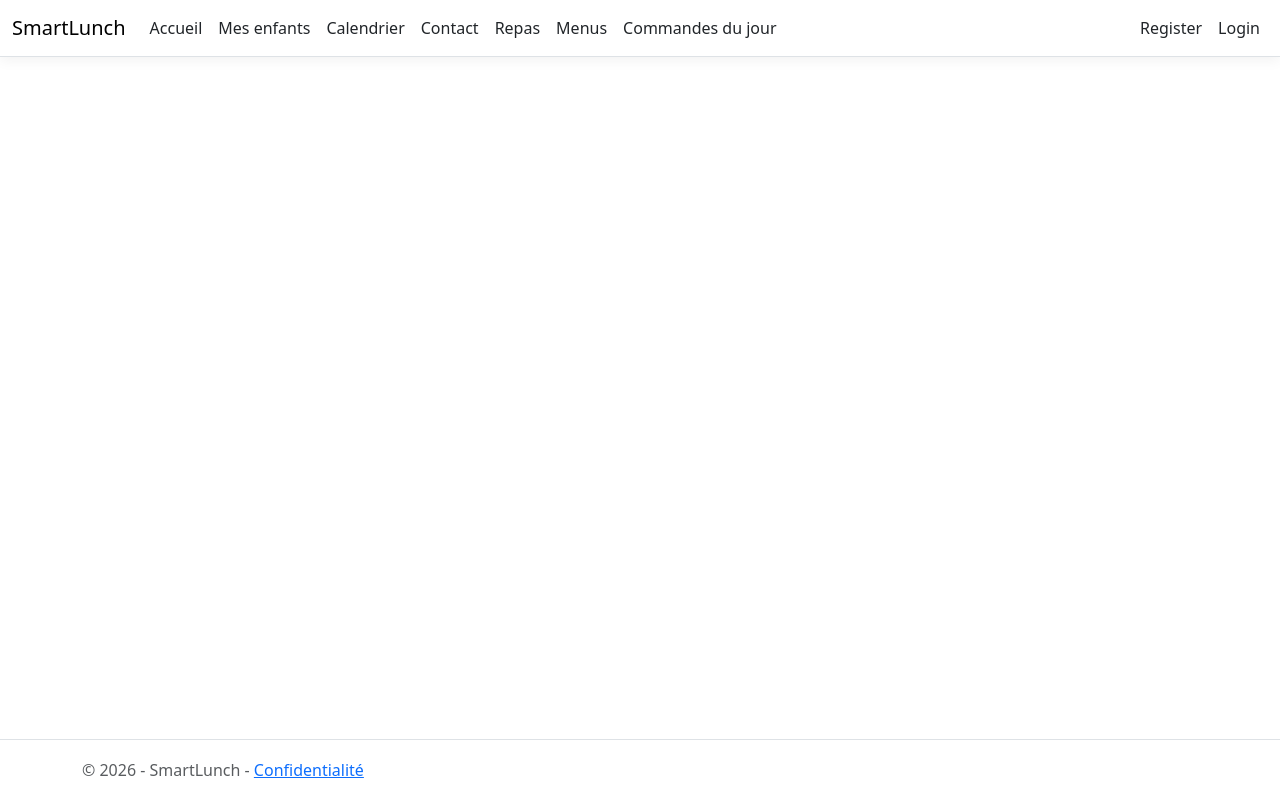
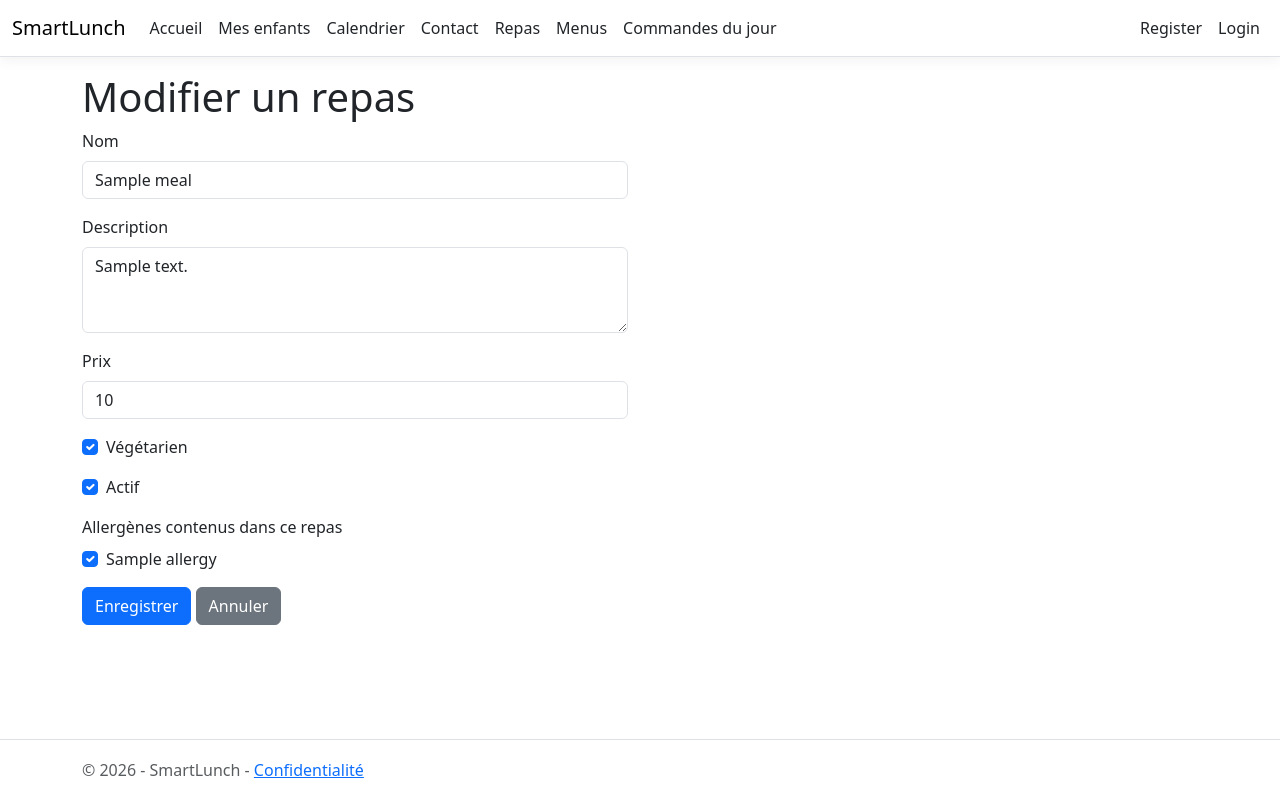
Before and after one commit to IsadoraEaston/SmartLunch, an ASP.NET Core app: page /Admin/Meals/Edit/1 in a window 1280 px wide. Run offline with ASP.NET Core 8, Linux system fonts and the light colour scheme; a user stored in the database is signed in; tables that the repository leaves empty hold one stand-in row (values such as "Sample post"); style sheets or scripts are compiled from the project's sources; some libraries are stand-ins or nearby versions.

Commit message:
Ajoute la vue Edit de la gestion des repas

```diff
--- a/SmartLunch/Views/Admin/Meals/Edit.cshtml
+++ b/SmartLunch/Views/Admin/Meals/Edit.cshtml
@@ -1,5 +1,66 @@
-@*
-    For more information on enabling MVC for empty projects, visit https://go.microsoft.com/fwlink/?LinkID=397860
-*@
+@model SmartLunch.Models.Meal
+
 @{
+    ViewData["Title"] = "Modifier un repas";
+    var allergies = (List<SmartLunch.Models.Allergy>)ViewBag.Allergies;
+    var selected = (HashSet<int>)ViewBag.SelectedAllergyIds;
 }
+
+<h1>Modifier un repas</h1>
+
+<div class="row">
+    <div class="col-md-6">
+        <form method="post" action="/Admin/Meals/Edit/@Model.Id">
+            @Html.AntiForgeryToken()
+            <div asp-validation-summary="ModelOnly" class="text-danger"></div>
+
+            <div class="mb-3">
+                <label asp-for="Name" class="form-label"></label>
+                <input asp-for="Name" class="form-control" />
+                <span asp-validation-for="Name" class="text-danger"></span>
+            </div>
+
+            <div class="mb-3">
+                <label asp-for="Description" class="form-label"></label>
+                <textarea asp-for="Description" class="form-control" rows="3"></textarea>
+                <span asp-validation-for="Description" class="text-danger"></span>
+            </div>
+
+            <div class="mb-3">
+                <label asp-for="Price" class="form-label"></label>
+                <input asp-for="Price" class="form-control" type="number" step="0.01" min="0" max="100" />
+                <span asp-validation-for="Price" class="text-danger"></span>
+            </div>
+
+            <div class="form-check mb-3">
+                <input asp-for="IsVegetarian" class="form-check-input" />
+                <label asp-for="IsVegetarian" class="form-check-label"></label>
+            </div>
+
+            <div class="form-check mb-3">
+                <input asp-for="IsActive" class="form-check-input" />
+                <label asp-for="IsActive" class="form-check-label"></label>
+            </div>
+
+            <div class="mb-3">
+                <label class="form-label">Allergènes contenus dans ce repas</label>
+                @foreach (var allergy in allergies)
+                {
+                    <div class="form-check">
+                        <input class="form-check-input" type="checkbox" name="allergyIds"
+                               value="@allergy.Id" id="allergy-@allergy.Id"
+                               checked="@selected.Contains(allergy.Id)" />
+                        <label class="form-check-label" for="allergy-@allergy.Id">@allergy.Name</label>
+                    </div>
+                }
+            </div>
+
+            <button type="submit" class="btn btn-primary">Enregistrer</button>
+            <a class="btn btn-secondary" href="/Admin/Meals">Annuler</a>
+        </form>
+    </div>
+</div>
+
+@section Scripts {
+    <partial name="_ValidationScriptsPartial" />
+}
```
